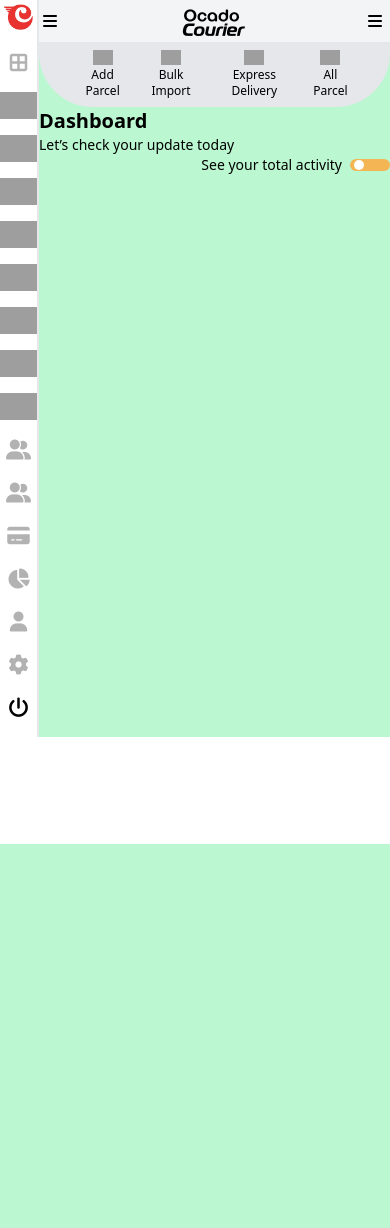
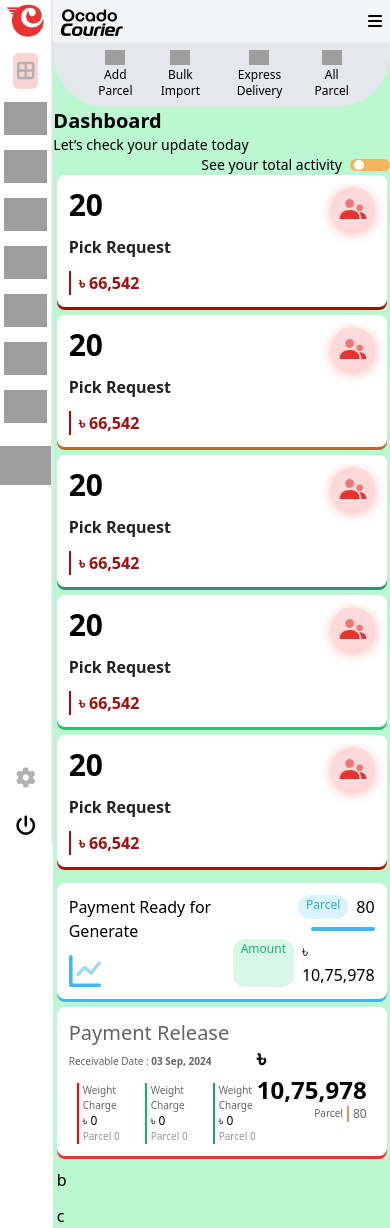
Before and after one commit to fxjakaria04/ocado-curier, a PHP site: page / in a window 390 px wide. Before the commit the page ends 844 px from the top, so only its background shows below. Run offline with PHP 8.4, Linux system fonts and the light colour scheme; some libraries are stand-ins or nearby versions; grey boxes are pictures that could not be loaded.

Commit message:
lunch break

```diff
--- a/index.html
+++ b/index.html
@@ -13,120 +13,93 @@
         <!-- side navbar -->
         <div
             :class="isHover ? 'w-[10%]' : 'lg:w-[5%] w-[15%]'"
-            @mouseenter="isHover = true"
-            @mouseleave="isHover = false"
-            class="border-r-2 transition-width duration-300 lg:p-3"
+
+            class="border-r-2 transition-width duration-300 lg:p-3 h-screen flex flex-col justify-between"
         >
 
+            <div class="flex items-center justify-between gap-3 flex-col w-full">
                 <div class="w-full p-1">
-                <a href="#">
-                    <img class="w-[37px]" src="src/svg/logo.png" alt="">
+                    <a class="w-full flex items-center justify-center" href="#">
+                        <img :src="isHover ? 'src/svg/ocadologo 2.svg' : 'src/svg/logo.png'" :class="isHover ? 'w-full' : 'w-[37px]'" alt="">
                     </a>
                 </div>
 
-            <div class="w-full flex items-center justify-center lg:justify-start my-[15px]">
+                <div class="flex items-center justify-center lg:justify-start p-1 item-hover item-hover active">
                     <a class="flex items-center gap-3" href="#">
                         <i class="fa-solid fa-border-all text-[#B2B2B2] hover:text-[#FF4848] text-xl"></i>
                         <p :class="isHover ? 'lg:inline hidden' : 'hidden'" class="text-lg text-[#646464] font-medium">Option</p>
                     </a>
                 </div>
-            <div class="w-full flex items-center justify-center lg:justify-start my-[15px]">
+                <div class="flex items-center justify-center lg:justify-start p-1 item-hover">
                     <a class="flex items-center gap-3 h-7" href="#">
                         <!--    <i class="fa-solid fa-cube text-[#B2B2B2] hover:text-[#FF4848] text-xl"></i> -->
                         <img src="src/svg/+parcel.svg" alt="">
                         <p :class="isHover ? 'lg:inline hidden' : 'hidden'" class="text-lg text-[#646464] font-medium">Option</p>
                     </a>
                 </div>
-            <div class="w-full flex items-center justify-center lg:justify-start my-[15px]">
+                <div class="flex items-center justify-center lg:justify-start p-1 item-hover">
                     <a class="flex items-center gap-3 h-7" href="#">
                         <!-- <i class="fa-solid fa-heart text-[#B2B2B2] hover:text-[#FF4848] text-xl"></i> -->
                         <img src="src/svg/order-fulfillment 1.svg" alt="">
                         <p :class="isHover ? 'lg:inline hidden' : 'hidden'" class="text-lg text-[#646464] font-medium">Option</p>
                     </a>
                 </div>
-            <div class="w-full flex items-center justify-center lg:justify-start my-[15px]">
+                <div class="flex items-center justify-center lg:justify-start p-1 item-hover">
                     <a class="flex items-center gap-3 h-7" href="#">
                         <!-- <i class="fa-solid fa-comment-dots text-[#B2B2B2] hover:text-[#FF4848] text-xl"></i> -->
                          <img src="src/svg/order-fulfillment 1.svg" alt="">
                         <p :class="isHover ? 'lg:inline hidden' : 'hidden'" class="text-lg text-[#646464] font-medium">Option</p>
                     </a>
                 </div>
-            <div class="w-full flex items-center justify-center lg:justify-start my-[15px]">
+                <div class="flex items-center justify-center lg:justify-start p-1 item-hover">
                     <a class="flex items-center gap-3 h-7" href="#">
                         <!-- <i class="fa-solid fa-layer-group text-[#B2B2B2] hover:text-[#FF4848] text-xl"></i> -->
                          <img src="src/svg/checklist 1.svg" alt="">
                         <p :class="isHover ? 'lg:inline hidden' : 'hidden'" class="text-lg text-[#646464] font-medium">Option</p>
                     </a>
                 </div>
-            <div class="w-full flex items-center justify-center lg:justify-start my-[15px]">
+                <div class="flex items-center justify-center lg:justify-start p-1 item-hover">
                     <a class="flex items-center gap-3 h-7" href="#">
                         <!-- <i class="fa-solid fa-comment-dots text-[#B2B2B2] hover:text-[#FF4848] text-xl"></i> -->
                          <img src="src/svg/flame 1.svg" alt="">
                         <p :class="isHover ? 'lg:inline hidden' : 'hidden'" class="text-lg text-[#646464] font-medium">Option</p>
                     </a>
                 </div>
-            <div class="w-full flex items-center justify-center lg:justify-start my-[15px]">
+                <div class="flex items-center justify-center lg:justify-start p-1 item-hover">
                     <a class="flex items-center gap-3 h-7" href="#">
                         <!-- <i class="fa-solid fa-comment-dots text-[#B2B2B2] hover:text-[#FF4848] text-xl"></i> -->
                          <img src="src/svg/.svg" alt="">
                         <p :class="isHover ? 'lg:inline hidden' : 'hidden'" class="text-lg text-[#646464] font-medium">Option</p>
                     </a>
                 </div>
-            <div class="w-full flex items-center justify-center lg:justify-start my-[15px]">
+                <div class="flex items-center justify-center lg:justify-start p-1 item-hover">
                     <a class="flex items-center gap-3 h-7" href="#">
                         <!-- <i class="fa-solid fa-file-lines text-[#B2B2B2] hover:text-[#FF4848] text-xl"></i> -->
                          <img src="src/svg/file 1.svg" alt="">
                         <p :class="isHover ? 'lg:inline hidden' : 'hidden'" class="text-lg text-[#646464] font-medium">Option</p>
                     </a>
                 </div>
-            <div class="w-full flex items-center justify-center lg:justify-start my-[15px]">
-                <a class="flex items-center gap-3 h-7" href="#">
+                <div class="flex items-center justify-center lg:justify-center my-[15px]">
+                    <a class="w-full flex items-center gap-3 h-7" href="#">
                         <!-- <i class="fa-solid fa-calendar text-[#B2B2B2] hover:text-[#FF4848] text-xl"></i> -->
                          <img src="src/svg/ (3).svg" alt="">
-                    <p :class="isHover ? 'lg:inline hidden' : 'hidden'" class="text-lg text-[#646464] font-medium">Option</p>
+                        <p :class="isHover ? 'lg:inline hidden' : 'hidden'" class="text-lg text-[#646464] font-medium">Optiona</p>
                     </a>
                 </div>
-            <div class="w-full flex items-center justify-center lg:justify-start my-[15px]">
-                <a class="flex items-center gap-3" href="#">
-                    <i class="fa-solid fa-user-group text-[#B2B2B2] hover:text-[#FF4848] text-xl"></i>
-                    <p :class="isHover ? 'lg:inline hidden' : 'hidden'" class="text-lg text-[#646464] font-medium">Option</p>
-                </a>
             </div>
-            <div class="w-full flex items-center justify-center lg:justify-start my-[15px]">
-                <a class="flex items-center gap-3" href="#">
-                    <i class="fa-solid fa-user-group text-[#B2B2B2] hover:text-[#FF4848] text-xl"></i>
-                    <p :class="isHover ? 'lg:inline hidden' : 'hidden'" class="text-lg text-[#646464] font-medium">Option</p>
-                </a>
-            </div>
-            <div class="w-full flex items-center justify-center lg:justify-start my-[15px]">
-                <a class="flex items-center gap-3" href="#">
-                    <i class="fa-solid fa-credit-card text-[#B2B2B2] hover:text-[#FF4848] text-xl"></i>
-                    <p :class="isHover ? 'lg:inline hidden' : 'hidden'" class="text-lg text-[#646464] font-medium">Option</p>
-                </a>
-            </div>
-            <div class="w-full flex items-center justify-center lg:justify-start my-[15px]">
-                <a class="flex items-center gap-3" href="#">
-                    <i class="fa-solid fa-chart-pie text-[#B2B2B2] hover:text-[#FF4848] text-xl"></i>
-                    <p :class="isHover ? 'lg:inline hidden' : 'hidden'" class="text-lg text-[#646464] font-medium">Option</p>
-                </a>
-            </div>
-            <div class="w-full flex items-center justify-center lg:justify-start my-[15px]">
-                <a class="flex items-center gap-3" href="#">
-                    <i class="fa-solid fa-user text-[#B2B2B2] hover:text-[#FF4848] text-xl"></i>
-                    <p :class="isHover ? 'lg:inline hidden' : 'hidden'" class="text-lg text-[#646464] font-medium">Option</p>
-                </a>
-            </div>
-            <div class="w-full flex items-center justify-center lg:justify-start my-[15px]">
-                <a class="flex items-center gap-3" href="#">
+            <div class="flex items-center justify-between gap-3 flex-col w-full">
+                <div class="flex items-center justify-center lg:justify-start p-1 item-hover">
+                    <a class="flex items-center justify-center gap-3" href="#">
                         <i class="fa-solid fa-gear text-[#B2B2B2] hover:text-[#FF4848] text-xl"></i>
                         <p :class="isHover ? 'lg:inline hidden' : 'hidden'" class="text-lg text-[#646464] font-medium">Option</p>
                     </a>
                 </div>
-            <div class="w-full flex items-center justify-center lg:justify-start my-[15px]">
+                <div class="flex items-center justify-center lg:justify-start p-1 hover:text-red-600">
                     <a class="flex items-center gap-3" href="#">
                         <i class="fa-solid fa-power-off  text-xl"></i>
                         <p :class="isHover ? 'lg:inline hidden' : 'hidden'" class="hidden text-lg text-[#646464] font-medium">power</p>
                     </a>
+                </div>
             </div>
 
         </div>
@@ -138,8 +111,8 @@
         <!-- top navbar -->
         <div x-data="{isclicked: false}" class="w-full bg-gray-100 p-1 md:p-0 pr-2 flex items-center justify-between duration-300 transition-all h-fit" x-transition>
             <div class="w-full md:w-auto">
-                <a href="#" class="w-full flex items-center justify-between">
-                    <i class="fa-solid fa-bars"></i>
+                <a href="#" class="w-full flex items-center justify-between lg:gap-2 lg:ml-3">
+                    <i x-on:click="isHover = !isHover" class="fa-solid fa-bars hidden lg:inline"></i>
                     <img src="src/image/label zprint logo 1.png" alt="">
                     <i x-on:click="isclicked = true" class="fa-solid fa-bars md:hidden"></i>
                 </a>
@@ -192,10 +165,10 @@
 
 
 
-
+        <!-- dashboard begening -->
         <section>
             <!-- top bar -->
-    <div class="lgw-11/12 w-full m-auto">
+            <div class="w-[98%] w-full m-auto">
                 <div class="w-full">
                     <div class="topbar flex items-center justify-center w-full">
                         <div class="overflow-hidden">
@@ -239,6 +212,146 @@
                 <div>
                     <div class="card"></div>
                 </div>
+            </div>
+        </section>
+        <!-- box section -->
+        <section>
+            <div class="w-[98%] m-auto grid grid-cols-12 gap-2">
+                <div class="col-span-12 sm:col-span-6 md:col-span-4 lg:col-span-3 flex p-3 bg-white rounded-lg custom-shadow-1">
+                    <div class="w-8/12 flex flex-col gap-3">
+                        <p class="text-3xl font-semibold">20</p>
+                        <p class="text-[#202224] font-semibold">Pick Request</p>
+                        <div class="pl-2 border-l-2 border-[#A60C0C]">
+                            <p class="text-[#A60C0C] font-bold">৳ 66,542 </p>
+                        </div>
+                    </div>
+                    <div class="w-4/12 flex items-start justify-end">
+                        <div class="bg-[#FFD9D9] inline-block px-2 py-3 rounded-full custom-shadow-1s">
+                            <img src="src/svg/Group.svg" alt="">
+                        </div>
+                    </div>
+                </div>
+                <div class="col-span-12 sm:col-span-6 md:col-span-4 lg:col-span-3 flex p-3 bg-white rounded-lg custom-shadow-2">
+                    <div class="w-8/12 flex flex-col gap-3">
+                        <p class="text-3xl font-semibold">20</p>
+                        <p class="text-[#202224] font-semibold">Pick Request</p>
+                        <div class="pl-2 border-l-2 border-[#A60C0C]">
+                            <p class="text-[#A60C0C] font-bold">৳ 66,542 </p>
+                        </div>
+                    </div>
+                    <div class="w-4/12 flex items-start justify-end">
+                        <div class="bg-[#FFD9D9] inline-block px-2 py-3 rounded-full custom-shadow-1s">
+                            <img src="src/svg/Group.svg" alt="">
+                        </div>
+                    </div>
+                </div>
+                <div class="col-span-12 sm:col-span-6 md:col-span-4 lg:col-span-3 flex p-3 bg-white rounded-lg custom-shadow-3">
+                    <div class="w-8/12 flex flex-col gap-3">
+                        <p class="text-3xl font-semibold">20</p>
+                        <p class="text-[#202224] font-semibold">Pick Request</p>
+                        <div class="pl-2 border-l-2 border-[#A60C0C]">
+                            <p class="text-[#A60C0C] font-bold">৳ 66,542 </p>
+                        </div>
+                    </div>
+                    <div class="w-4/12 flex items-start justify-end">
+                        <div class="bg-[#FFD9D9] inline-block px-2 py-3 rounded-full custom-shadow-1s">
+                            <img src="src/svg/Group.svg" alt="">
+                        </div>
+                    </div>
+                </div>
+                <div class="col-span-12 sm:col-span-6 md:col-span-4 lg:col-span-3 flex p-3 bg-white rounded-lg custom-shadow-4">
+                    <div class="w-8/12 flex flex-col gap-3">
+                        <p class="text-3xl font-semibold">20</p>
+                        <p class="text-[#202224] font-semibold">Pick Request</p>
+                        <div class="pl-2 border-l-2 border-[#A60C0C]">
+                            <p class="text-[#A60C0C] font-bold">৳ 66,542 </p>
+                        </div>
+                    </div>
+                    <div class="w-4/12 flex items-start justify-end">
+                        <div class="bg-[#FFD9D9] inline-block px-2 py-3 rounded-full custom-shadow-1s">
+                            <img src="src/svg/Group.svg" alt="">
+                        </div>
+                    </div>
+                </div>
+                <div class="col-span-12 sm:col-span-6 md:col-span-4 lg:col-span-3 flex p-3 bg-white rounded-lg custom-shadow-5">
+                    <div class="w-8/12 flex flex-col gap-3">
+                        <p class="text-3xl font-semibold">20</p>
+                        <p class="text-[#202224] font-semibold">Pick Request</p>
+                        <div class="pl-2 border-l-2 border-[#A60C0C]">
+                            <p class="text-[#A60C0C] font-bold">৳ 66,542 </p>
+                        </div>
+                    </div>
+                    <div class="w-4/12 flex items-start justify-end">
+                        <div class="bg-[#FFD9D9] inline-block px-2 py-3 rounded-full custom-shadow-1s">
+                            <img src="src/svg/Group.svg" alt="">
+                        </div>
+                    </div>
+                </div>
+            </div>
+        </section>
+        <!-- hero part -->
+         <section>
+            <div class="w-[98%] m-auto grid grid-cols-5 md:grid-cols-3 lg:grid-cols-5 gap-3 mt-4">
+                <div class="col-span-5 md:col-span-2 lg:col-span-2 grid grid-cols-2 gap-2">
+
+                    <div class="col-span-2 flex p-3 bg-white rounded-lg custom-shadow-6">
+                        <div class="w-8/12 flex flex-col gap-3">
+                            <p>Payment Ready for Generate</p>
+                            <img class="w-8" src="src/svg/graph.svg" alt="">
+                        </div>
+                        <div class="w-4/12 flex items-end flex-col">
+                            <div class="flex gap-2">
+                                <a class="bg-[#DBF2FF] text-[#24B2D1] rounded-xl px-2 py-0.5 text-xs" href="#">Parcel</a>
+                                <p>80</p>
+                            </div>
+                            <div class="bg-[#42B6F6] h-1 w-16 my-2 rounded-xl"></div>
+                            <div class="flex gap-2">
+                                <a class="bg-[#D9F7E8] text-[#0CBC63] rounded-xl px-2 py-0.5 text-xs" href="#" href="#">Amount</a>
+                                <p>৳ 10,75,978</p>
+                            </div>
+                        </div>
+                    </div>
+
+                    <div class="col-span-2 flex p-3 bg-white rounded-lg custom-shadow-7">
+                        <div class="w-8/12 flex flex-col gap-3">
+                            <div>
+                                <p class="text-[#666363] text-xl">Payment Release</p>
+                                <small class="text-[10px] text-[#666363]">Receivable Date : <span class="font-bold">03 Sep, 2024</span></small>
+                            </div>
+                            <div class="flex">
+                                <div class="border-l-2 border-[#FF0000] pl-1 ml-2">
+                                   <p class="text-[#686868] text-[10px]">Weight Charge</p>
+                                   <p class="text-xs">৳ 0</p>
+                                   <p class="text-[10px] text-[#979797]">Parcel  0</p>
+                                </div>
+                                <div class="border-l-2 border-[#0CBC63] pl-1 ml-2 md:ml-3">
+                                   <p class="text-[#686868] text-[10px]">Weight Charge</p>
+                                   <p class="text-xs">৳ 0</p>
+                                   <p class="text-[10px] text-[#979797]">Parcel  0</p>
+                                </div>
+                                <div class="border-l-2 border-[#249782] pl-1 ml-2 md:ml-3">
+                                   <p class="text-[#686868] text-[10px]">Weight Charge</p>
+                                   <p class="text-xs">৳ 0</p>
+                                   <p class="text-[10px] text-[#979797]">Parcel  0</p>
+                                </div>
+                            </div>
+                        </div>
+                        <div class="w-4/12 flex items-center">
+                            <div class="px-2 py-3 w-full flex flex-col items-end">
+                                <p class="text-2xl font-bold">৳ 10,75,978</p>
+                                <div class="flex items-center">
+                                    <p class="text-[#636363] text-[10px]">Parcel</p>
+                                    <div class="border-l-2 border-[#F28D61] ml-1 pl-1">
+                                        <p class="text-[#636363] text-xs">80</p>
+                                    </div>
+                                </div>
+                            </div>
+                        </div>
+                    </div>
+
+                </div>
+                <div class="col-span-5 md:col-span-1 lg:col-span-1">b</div>
+                <div class="col-span-5 md:col-span-2 lg:col-span-2">c</div>
             </div>
          </section>
 
```
Also changed, not shown: src/input.css (+32 -0 lines), public/tailwind.css, src/svg/Group.svg (added), src/svg/graph.svg (added). Lines whose indentation alone changed are shown as unchanged.
